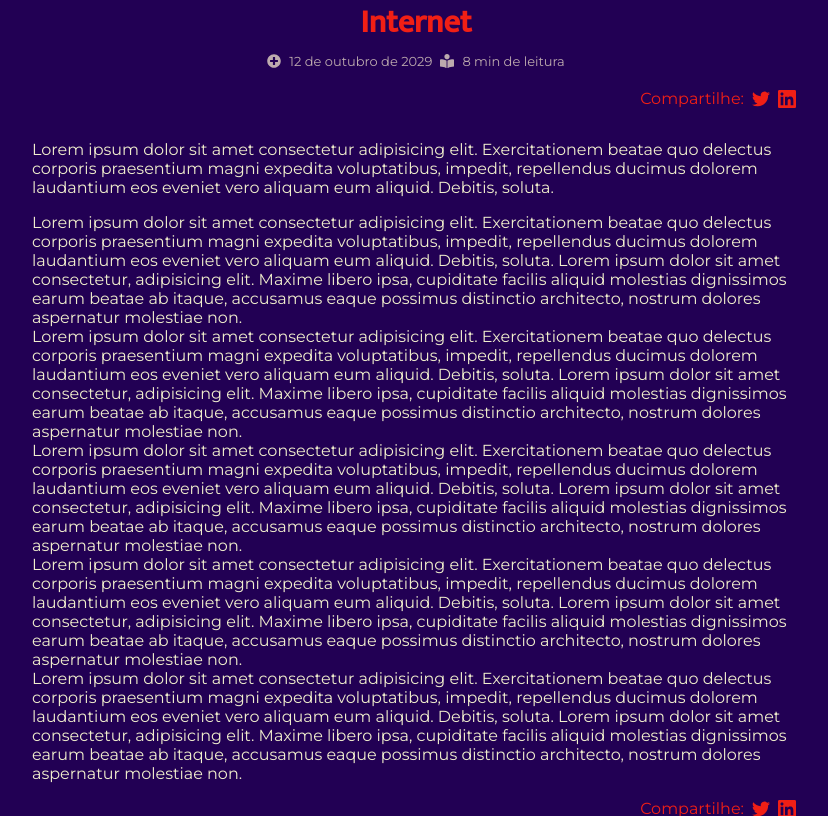
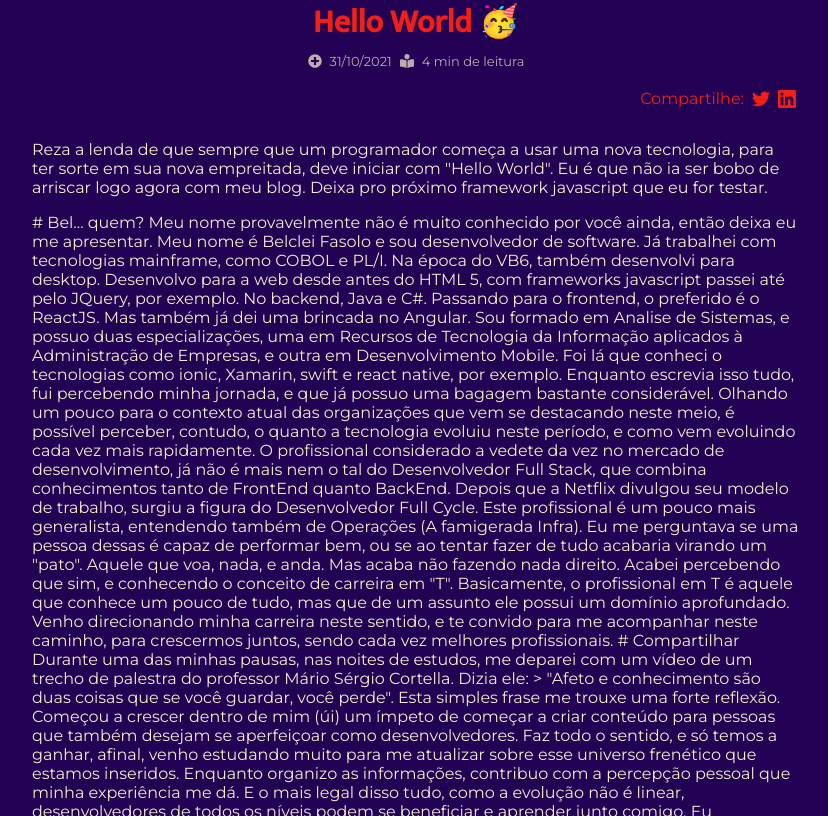
Before and after one commit to belclei/blog, a Next.js app: page /blog/hello-world in a window 1280 px wide. Shown: the part 724-1540 px from the top of the page, without its empty margins (224-1052 px from the left). Built offline with nearby package versions, Linux system fonts and the light colour scheme.

Commit message:
feed post page with md files

```diff
--- a/src/components/PostCard/index.tsx
+++ b/src/components/PostCard/index.tsx
@@ -16,7 +16,7 @@ export function PostCard(props: PostCardProps) {
       <Link href={props.link}>
         <a>
           <span className={styles.infoDate}>{props.createdAt}</span>
-          <img alt="Internet" src={props.image} />
+          <img alt={props.title} src={props.image} />
           <h1>{props.title}</h1>
           <p>{props.subtitle}</p>
           <span className={styles.infoReadTime}>Leia em {props.timeToRead} min</span>
--- a/src/pages/blog/[slug].tsx
+++ b/src/pages/blog/[slug].tsx
@@ -3,7 +3,7 @@ import React from 'react'
 import Image from 'next/image'
 import { FaPlusCircle, FaBookReader } from 'react-icons/fa'
 
-import { GetStaticPaths, GetStaticProps, NextPage } from 'next'
+import { GetStaticPaths, GetStaticPathsContext, GetStaticProps, GetStaticPropsContext, NextPage } from 'next'
 import { useRouter } from 'next/router'
 import { Main } from '../../components/Main'
 import { Loading } from '../../components/Loading'
@@ -12,12 +12,23 @@ import { Share } from '../../components/Share'
 import styles from './post.module.scss'
 import Comments from '../../components/Comments'
 import { metaProps } from '../../utils/types'
+import { getAllPosts, getPostBySlug } from '../../services/Content'
+import { formatRelative } from 'date-fns'
+import { ptBR } from 'date-fns/locale'
+import { ParsedUrlQuery } from 'querystring'
 
-type IPostUrl = {
+interface IPostUrl extends ParsedUrlQuery {
   slug: string
 }
-type PostPageProps = {
+interface PostPageProps {
   slug: string
+  title: string
+  subtitle: string
+  createdAt: string
+  createdAt_formatted: string
+  timeToRead: number
+  image: string
+  content: string
 }
 
 const PostPage: NextPage<PostPageProps> = (props: PostPageProps) => {
@@ -26,75 +37,32 @@ const PostPage: NextPage<PostPageProps> = (props: PostPageProps) => {
     return <Loading />
   }
   const meta: metaProps = {
-    title: 'titulo',
-    canonical: 'https://www.belclei.dev.br/eita',
-    description:
-      'Lorem ipsum dolor sit amet, consectetur adipisicing elit. Maxime assumenda perferendis veniam culpa beatae distinctio, aliquam vero inventore quos, iusto pariatur cum labore impedit veritatis natus id doloremque, similique placeat.',
-    url: 'https://www.belclei.dev.br',
+    title: props.title,
+    description: props.subtitle,
     post: {
-      date: '2020-12-03',
-      image: '/posts/000/helloworld.jpg',
-      modified_date: '2020-12-05'
+      date: props.createdAt,
+      image: props.image,
+      modified_date: props.createdAt
     }
   }
   return (
     <Main meta={meta}>
       <article className={styles.postContainer}>
-        <img alt="Internet" src="/posts/000/helloworld.jpg" />
-        <h1>Internet</h1>
+        <img alt={props.title} src={props.image} />
+        <h1>{props.title}</h1>
         <div className={styles.infoContainer}>
           <div>
             <FaPlusCircle size={14} />
-            <span>12 de outubro de 2029</span>
+            <span>{props.createdAt_formatted}</span>
           </div>
           <div>
             <FaBookReader size={14} />
-            <span>8 min de leitura</span>
+            <span>{props.timeToRead} min de leitura</span>
           </div>
         </div>
         <Share />
-        <span className={styles.subtitle}>
-          Lorem ipsum dolor sit amet consectetur adipisicing elit. Exercitationem beatae quo delectus corporis
-          praesentium magni expedita voluptatibus, impedit, repellendus ducimus dolorem laudantium eos eveniet vero
-          aliquam eum aliquid. Debitis, soluta.
-        </span>
-        <div>
-          <p>
-            Lorem ipsum dolor sit amet consectetur adipisicing elit. Exercitationem beatae quo delectus corporis
-            praesentium magni expedita voluptatibus, impedit, repellendus ducimus dolorem laudantium eos eveniet vero
-            aliquam eum aliquid. Debitis, soluta. Lorem ipsum dolor sit amet consectetur, adipisicing elit. Maxime
-            libero ipsa, cupiditate facilis aliquid molestias dignissimos earum beatae ab itaque, accusamus eaque
-            possimus distinctio architecto, nostrum dolores aspernatur molestiae non.
-          </p>
-          <p>
-            Lorem ipsum dolor sit amet consectetur adipisicing elit. Exercitationem beatae quo delectus corporis
-            praesentium magni expedita voluptatibus, impedit, repellendus ducimus dolorem laudantium eos eveniet vero
-            aliquam eum aliquid. Debitis, soluta. Lorem ipsum dolor sit amet consectetur, adipisicing elit. Maxime
-            libero ipsa, cupiditate facilis aliquid molestias dignissimos earum beatae ab itaque, accusamus eaque
-            possimus distinctio architecto, nostrum dolores aspernatur molestiae non.
-          </p>
-          <p>
-            Lorem ipsum dolor sit amet consectetur adipisicing elit. Exercitationem beatae quo delectus corporis
-            praesentium magni expedita voluptatibus, impedit, repellendus ducimus dolorem laudantium eos eveniet vero
-            aliquam eum aliquid. Debitis, soluta. Lorem ipsum dolor sit amet consectetur, adipisicing elit. Maxime
-            libero ipsa, cupiditate facilis aliquid molestias dignissimos earum beatae ab itaque, accusamus eaque
-            possimus distinctio architecto, nostrum dolores aspernatur molestiae non.
-          </p>
-          <p>
-            Lorem ipsum dolor sit amet consectetur adipisicing elit. Exercitationem beatae quo delectus corporis
-            praesentium magni expedita voluptatibus, impedit, repellendus ducimus dolorem laudantium eos eveniet vero
-            aliquam eum aliquid. Debitis, soluta. Lorem ipsum dolor sit amet consectetur, adipisicing elit. Maxime
-            libero ipsa, cupiditate facilis aliquid molestias dignissimos earum beatae ab itaque, accusamus eaque
-            possimus distinctio architecto, nostrum dolores aspernatur molestiae non.
-          </p>
-          <p>
-            Lorem ipsum dolor sit amet consectetur adipisicing elit. Exercitationem beatae quo delectus corporis
-            praesentium magni expedita voluptatibus, impedit, repellendus ducimus dolorem laudantium eos eveniet vero
-            aliquam eum aliquid. Debitis, soluta. Lorem ipsum dolor sit amet consectetur, adipisicing elit. Maxime
-            libero ipsa, cupiditate facilis aliquid molestias dignissimos earum beatae ab itaque, accusamus eaque
-            possimus distinctio architecto, nostrum dolores aspernatur molestiae non.
-          </p>
-        </div>
+        <span className={styles.subtitle}>{props.subtitle}</span>
+        <div>{props.content}</div>
         <Share />
       </article>
       <h2>Comentários</h2>
@@ -104,27 +72,41 @@ const PostPage: NextPage<PostPageProps> = (props: PostPageProps) => {
 }
 
 export const getStaticPaths: GetStaticPaths = async () => {
+  const posts = getAllPosts()
+
   return {
-    paths: [1, 2, 3, 4, 5].map(post => ({
+    paths: posts.map(post => ({
       params: {
-        slug: 'teste' + post
+        slug: post.slug
       }
     })),
     fallback: true
   }
 }
 
-export const getStaticProps: GetStaticProps<PostPageProps, IPostUrl> = async ({ params }) => {
-  if (!params || !params.slug) {
+export const getStaticProps: GetStaticProps = async ({ params }) => {
+  const { slug } = params as IPostUrl
+
+  const post = getPostBySlug(slug)
+  if (post === null) {
     return {
       notFound: true
     }
   }
+  // const content = await markdownToHtml(postContent || '')
+  const timeToRead = Math.ceil(post.content.split(' ').length / 200)
+  const createdAt_formatted = formatRelative(new Date(post.createdAt), new Date(), {
+    locale: ptBR
+  })
 
   return {
     props: {
-      slug: params.slug
-    }
+      slug,
+      timeToRead,
+      createdAt_formatted,
+      ...post
+    },
+    revalidate: 60 * 5 // 5 minutos
   }
 }
 
--- a/src/pages/index.tsx
+++ b/src/pages/index.tsx
@@ -52,13 +52,12 @@ export const getStaticProps: GetStaticProps = async () => {
     })
     return { timeToRead, createdAt_formatted, ...post }
   })
-  console.log('🚀 ~ file: index.tsx ~ line 44 ~ formattedPosts', formattedPosts)
 
   return {
     props: {
       posts: formattedPosts
     },
-    revalidate: 60 * 60 * 24 // 1 dia
+    revalidate: 60 // 1 minuto
   }
 }
 
```
